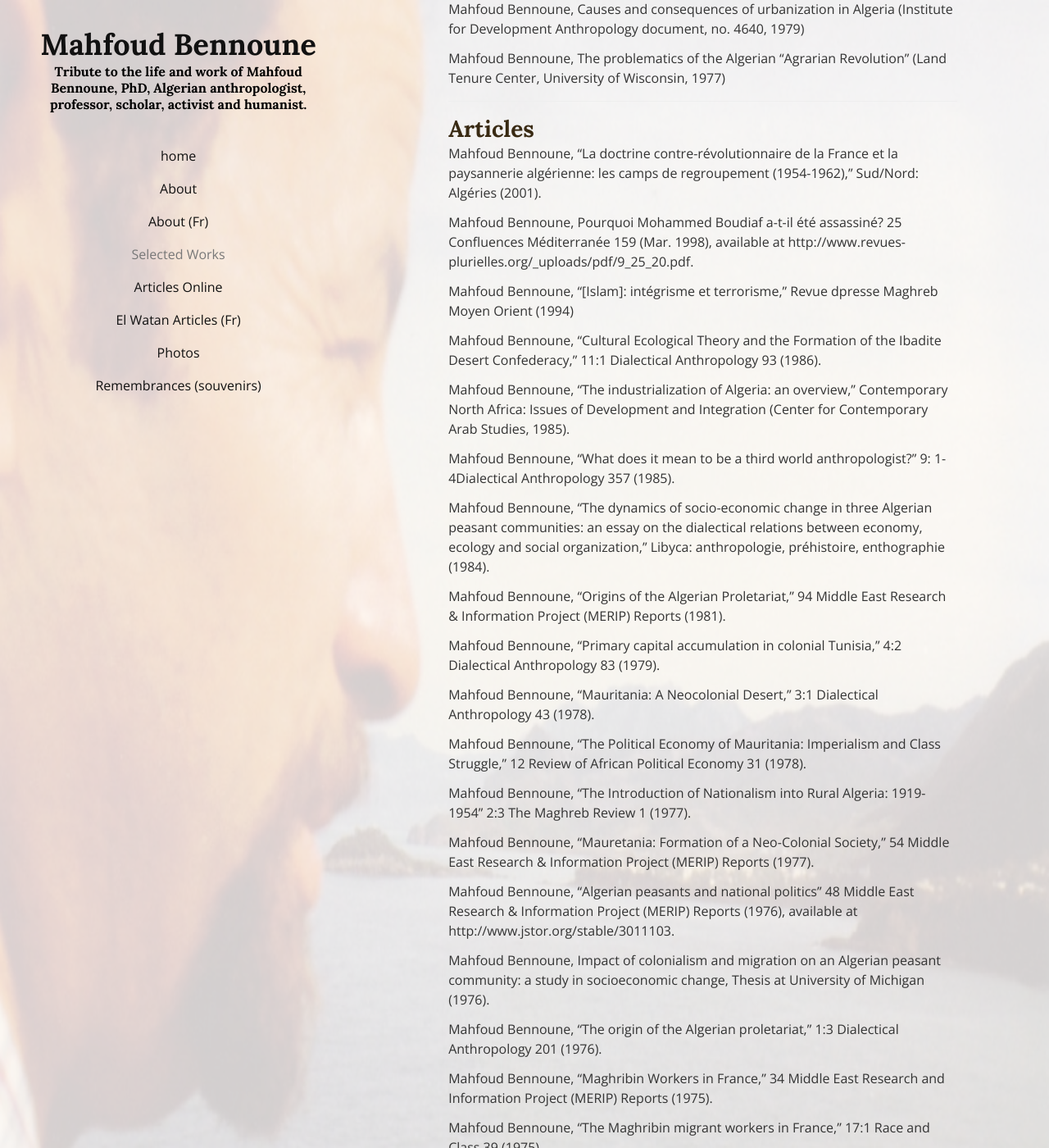
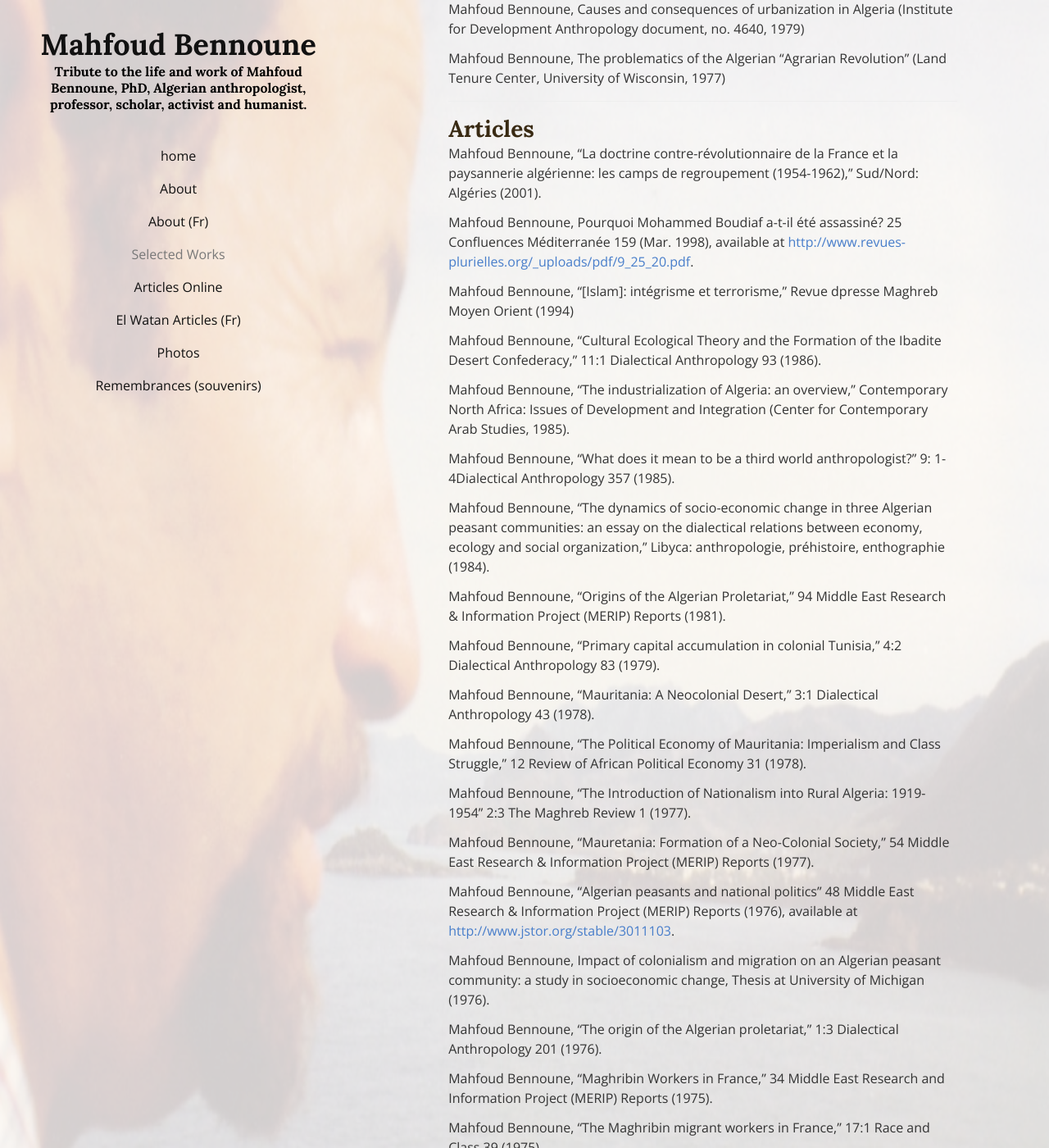
Before and after one commit to sonnetmedia/mahfoudbennoune.com, a Jekyll site: the page built from _landing_pages/archive.md, in a window 1280 px wide and 1400 px high, scrolled down 762 px. Shown: the whole window at 82% size. Built offline with Jekyll 4.4.1, drawn with Linux system fonts in a browser that asks for light colours; some of the changed lines change nothing that is shown; some of the changed text lies outside the part shown.

Commit message:
Make more links clickable

```diff
--- a/_landing_pages/archive.md
+++ b/_landing_pages/archive.md
@@ -38,7 +38,7 @@ published: true
 
 - Mahfoud Bennoune, "La doctrine contre-révolutionnaire de la France et la paysannerie algérienne: les camps de regroupement (1954-1962)," Sud/Nord: Algéries (2001).
 
-- Mahfoud Bennoune, Pourquoi Mohammed Boudiaf a-t-il été assassiné? 25 Confluences Méditerranée 159 (Mar. 1998), available at http://www.revues-plurielles.org/_uploads/pdf/9_25_20.pdf.
+- Mahfoud Bennoune, Pourquoi Mohammed Boudiaf a-t-il été assassiné? 25 Confluences Méditerranée 159 (Mar. 1998), available at [http://www.revues-plurielles.org/_uploads/pdf/9_25_20.pdf](http://www.revues-plurielles.org/_uploads/pdf/9_25_20.pdf).
 
 - Mahfoud Bennoune, "[Islam]: intégrisme et terrorisme," Revue dpresse Maghreb Moyen Orient (1994)
 
@@ -62,7 +62,7 @@ published: true
 
 - Mahfoud Bennoune, "Mauretania: Formation of a Neo-Colonial Society," 54 Middle East Research & Information Project (MERIP) Reports (1977).
 
-- Mahfoud Bennoune, "Algerian peasants and national politics" 48 Middle East Research & Information Project (MERIP) Reports (1976), available at http://www.jstor.org/stable/3011103.
+- Mahfoud Bennoune, "Algerian peasants and national politics" 48 Middle East Research & Information Project (MERIP) Reports (1976), available at [http://www.jstor.org/stable/3011103](http://www.jstor.org/stable/3011103).
 
 - Mahfoud Bennoune, Impact of colonialism and migration on an Algerian peasant community: a study in socioeconomic change, Thesis at University of Michigan (1976).
 
@@ -86,7 +86,7 @@ published: true
 
 - Karima Bennoune, Betsy Reed ed., "Interview with Mahfoud Bennoune," Nothing Sacred: Women Respond to Religious Fundamentalism and Terror (2002).
 
-- "An Interview with Mahfoud Bennoune: Algeria's Façade of Democracy," 163 Middle East Report 9 (1990), available at http://www.jstor.org/stable/3012551.
+- "An Interview with Mahfoud Bennoune: Algeria's Façade of Democracy," 163 Middle East Report 9 (1990), available at [http://www.jstor.org/stable/3012551](http://www.jstor.org/stable/3012551).
 
 ---
 
```
